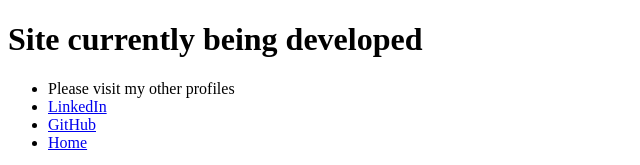
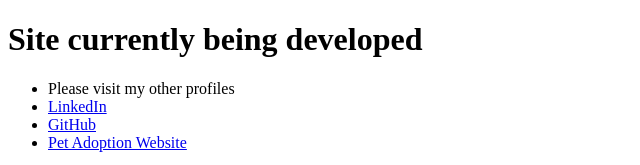
Before and after one commit to kfarner92/kfarner92.github.io, a plain HTML site: page index.html in a window 1280 px wide. Shown: the top 165 px of the page, without its empty margins (0-640 px from the left). Drawn offline with Linux system fonts and the light colour scheme.

Commit message:
update 3rd project

```diff
--- a/index.html
+++ b/index.html
@@ -13,7 +13,7 @@
     <li>Please visit my other profiles</li>
     <li> <a href="https://www.linkedin.com/in/kristianfarner/" target="_blank">LinkedIn</a> </li>
     <li> <a href="https://github.com/kfarner92" target="_blank">GitHub</a></li>
-    <li> <a href="index.html" class="active"> Home</a></li>
+    <li> <a href="Pet_Adoption_Project/index.html" class="active"> Pet Adoption Website</a></li>
   </ul>
 
   <img src="../kfarner92.github.io/LinkedInPhoto.png" alt="Kristian Portrait" />
```
